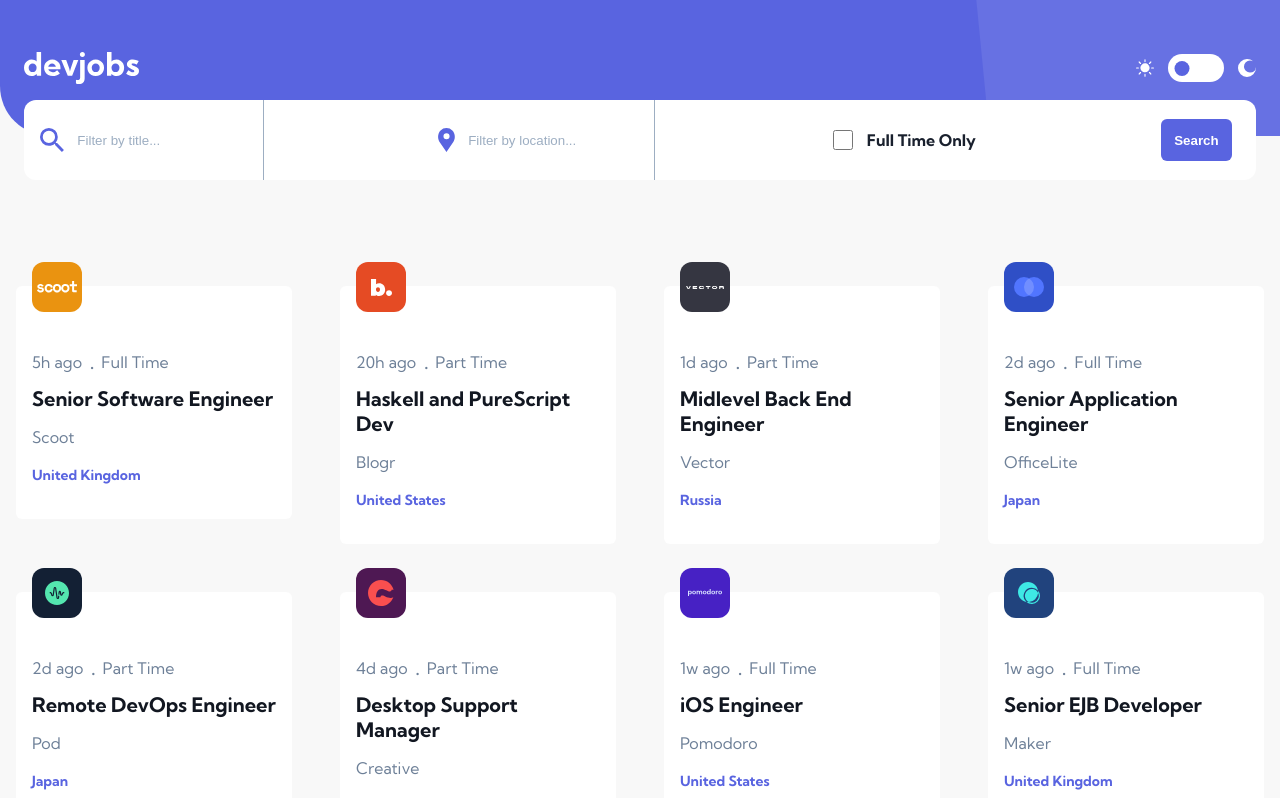
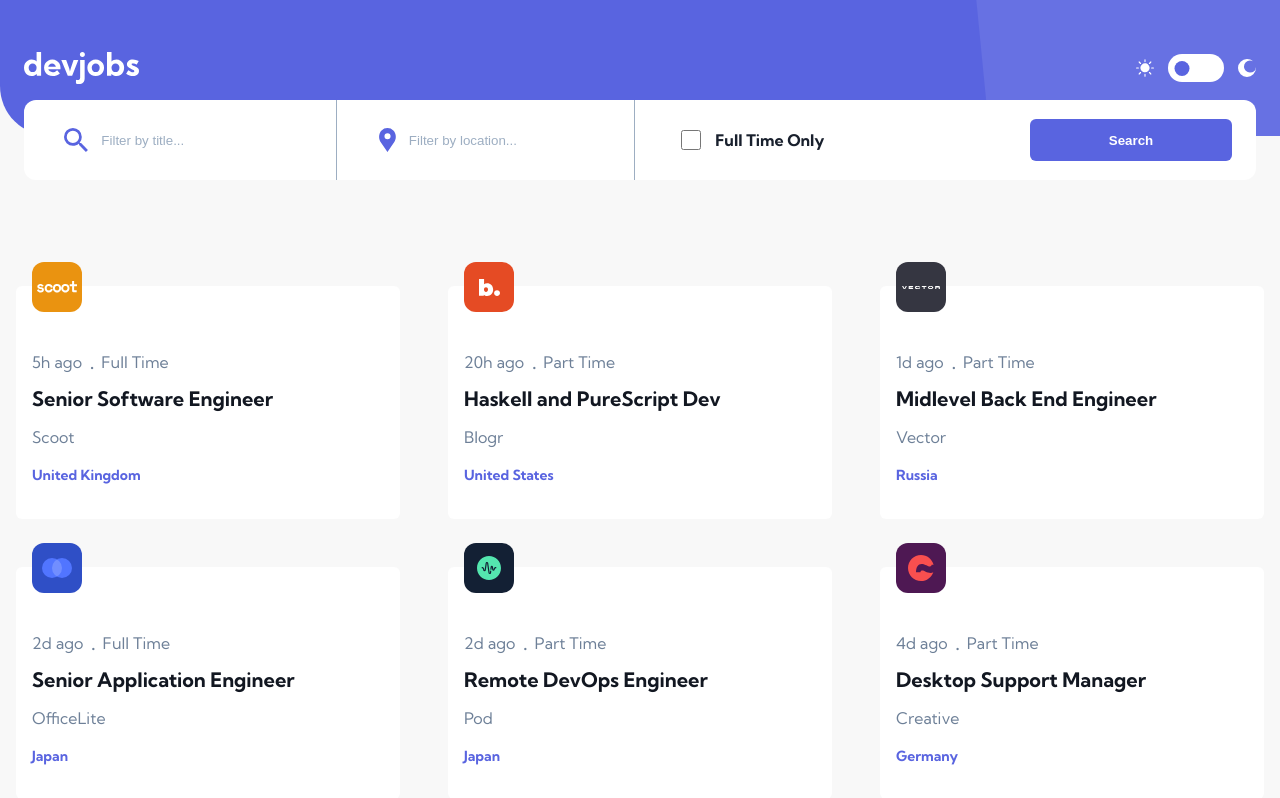
Before and after one commit to agnesnora/devjobs, a React (Vite) app: page / in a window 1280 px wide. Shown: the top 798 px of the page. Built offline with nearby package versions, Linux system fonts and the light colour scheme.

Commit message:
fixing typescript error

```diff
--- a/src/App.css
+++ b/src/App.css
@@ -4,7 +4,6 @@
 
 #root,
 body {
-  max-width: 1440px;
   margin: 0 auto;
   padding: 0;
   font-family: "Kumbh Sans", sans-serif;
--- a/src/App.scss
+++ b/src/App.scss
@@ -6,17 +6,16 @@
 
 #root,
 body {
-  max-width: 1440px;
   margin: 0 auto;
   padding: 0;
 
   // text-align: center;
   font-family: $font;
 }
-.dark,
-.light {
-  // height: 100vh;
-}
+// .dark,
+// .light {
+//   // height: 100vh;
+// }
 .dark {
   background-color: $midnight;
 }
--- a/src/App.tsx
+++ b/src/App.tsx
@@ -14,7 +14,6 @@ type ThemeContextProps = {
   isPopUpOn: boolean;
   setIsPopUpOn: Dispatch<React.SetStateAction<boolean>>;
   windowWidth: number;
-  screen: { mobile: number; desktop: number };
 };
 export const ThemeContext = createContext<null | ThemeContextProps>(null);
 const App: FC = () => {
@@ -22,10 +21,6 @@ const App: FC = () => {
   const [theme, setTheme] = useState("light");
   const [isPopUpOn, setIsPopUpOn] = useState<boolean>(false);
   const [windowWidth, setWindowWidth] = useState<number>(window.innerWidth);
-  const screen: { mobile: number; desktop: number } = {
-    mobile: 768,
-    desktop: 1240,
-  };
 
   useEffect(() => {
     const updateWindowWidth = () => {
@@ -46,7 +41,7 @@ const App: FC = () => {
               theme,
               setTheme,
               windowWidth,
-              screen,
+
               setIsPopUpOn,
               isPopUpOn,
             }}
--- a/src/components/Button/Button.tsx
+++ b/src/components/Button/Button.tsx
@@ -4,21 +4,10 @@ interface ButtonProps {
   children: ReactNode;
   path: string;
   className: string;
-  setMessage?: React.Dispatch<React.SetStateAction<boolean>>;
 }
-export const Button: FC<ButtonProps> = ({
-  children,
-  path,
-  className,
-  setMessage,
-}) => {
+export const Button: FC<ButtonProps> = ({ children, path, className }) => {
   return (
-    <NavLink
-      className={className}
-      to={path}
-      target="_blank"
-      onClick={setMessage}
-    >
+    <NavLink className={className} to={path} target="_blank">
       {children}
     </NavLink>
   );
--- a/src/components/JobDetailPage/JobDetailPage.tsx
+++ b/src/components/JobDetailPage/JobDetailPage.tsx
@@ -30,7 +30,7 @@ export const JobDetailPage: FC<JobDetailProps> = ({ filteredJobs }) => {
       <footer
         className={theme?.theme === "light" ? "footer--light" : "footer--dark"}
       >
-        {(theme?.windowWidth ?? 768) < theme?.screen.mobile ? (
+        {(theme?.windowWidth ?? 768) < 768 ? (
           <Button className="apply--btn" path={"#"}>
             Apply Now
           </Button>
--- a/src/components/JobList/JobList.style.css
+++ b/src/components/JobList/JobList.style.css
@@ -6,7 +6,7 @@
 }
 .desktop--joblist--container .joblist--container {
   display: grid;
-  grid-template-columns: repeat(auto-fill, minmax(300px, 1fr));
+  grid-template-columns: repeat(auto-fill, minmax(330px, 1fr));
   gap: 1em;
   margin-top: 30px;
 }
@@ -24,8 +24,8 @@
   border-radius: 6px;
 }
 
-@media (min-width: 789px) {
+@media (min-width: 769px) {
   .desktop--joblist--container .load--more--btn {
     width: 20%;
   }
-}/*# sourceMappingURL=JobList.style.css.map */
+} /*# sourceMappingURL=JobList.style.css.map */
--- a/src/components/JobList/JobList.style.scss
+++ b/src/components/JobList/JobList.style.scss
@@ -6,7 +6,7 @@
   padding-bottom: 4em;
   .joblist--container {
     display: grid;
-    grid-template-columns: repeat(auto-fill, minmax(300px, 1fr));
+    grid-template-columns: repeat(auto-fill, minmax(330px, 1fr));
     gap: 1em;
     margin-top: 30px;
   }
@@ -25,7 +25,7 @@
     border-radius: 6px;
   }
 }
-@media (min-width: 789px) {
+@media (min-width: 769px) {
   .desktop--joblist--container {
     .load--more--btn {
       width: 20%;
--- a/src/components/JobList/JobList.tsx
+++ b/src/components/JobList/JobList.tsx
@@ -1,4 +1,4 @@
-import { FC, useContext } from "react";
+import { FC } from "react";
 import { JobsData } from "../../../data";
 import { JobCard } from "../JobCard.tsx/JobCard";
 import "./JobList.style.css";
--- a/src/components/Search/Search.style.css
+++ b/src/components/Search/Search.style.css
@@ -117,22 +117,23 @@
   opacity: 1;
 }
 
-@media (min-width: 789px) {
+@media (min-width: 769px) {
   .form--container {
-    display: flex;
-    justify-content: space-between;
-    padding-left: 0;
+    display: grid;
+    grid-template-columns: repeat(3, 1fr) 1fr;
+    gap: 10px;
+    align-items: center;
   }
   .form--container .icon--input--wrapper {
     display: flex;
     align-items: center;
     padding-left: 1em;
+    border-right: 1px #9daec2 solid;
   }
   .form--container .icon--input--wrapper:nth-child(2) {
-    padding-left: 0;
+    padding-left: 2em;
   }
   .form--container .icon--input--wrapper input {
-    border-right: 1px #9daec2 solid;
     text-align: left;
     min-width: 200px;
     padding-left: 1em;
@@ -140,6 +141,7 @@
   .form--container .checkbox--label--wrapper {
     display: flex;
     align-items: center;
+    padding-left: 2em;
   }
   .form--container .checkbox--label--wrapper .checkbox {
     width: 20px;
@@ -152,7 +154,10 @@
   }
   .form--container button {
     background-color: #5964e0;
+    display: inline-block;
+    width: 70%;
     color: #ffffff;
+    justify-self: right;
     border: none;
     border-radius: 6px;
     padding: 1em;
--- a/src/components/Search/Search.style.scss
+++ b/src/components/Search/Search.style.scss
@@ -130,21 +130,25 @@
 //   width: 90%;
 //   z-index: 0;
 // }
-@media (min-width: 789px) {
+@media (min-width: 769px) {
   .form--container {
-    display: flex;
-    justify-content: space-between;
-    padding-left: 0;
+    // display: flex;
+    // justify-content: space-between;
+    // padding-left: 0;
+    display: grid;
+    grid-template-columns: repeat(3, 1fr) 1fr;
+    gap: 10px;
+    align-items: center;
 
     .icon--input--wrapper {
       display: flex;
       align-items: center;
       padding-left: 1em;
+      border-right: 1px $grey solid;
       &:nth-child(2) {
-        padding-left: 0;
+        padding-left: 2em;
       }
       input {
-        border-right: 1px $grey solid;
         text-align: left;
         min-width: 200px;
         padding-left: 1em;
@@ -153,6 +157,8 @@
     .checkbox--label--wrapper {
       display: flex;
       align-items: center;
+      padding-left: 2em;
+
       .checkbox {
         width: 20px;
         height: 20px;
@@ -166,7 +172,10 @@
 
     button {
       background-color: $violet;
+      display: inline-block;
+      width: 70%;
       color: $pureWhite;
+      justify-self: right;
 
       border: none;
       border-radius: 6px;
--- a/src/components/Search/Search.tsx
+++ b/src/components/Search/Search.tsx
@@ -59,7 +59,7 @@ export const Search: FC<SearchProps> = ({
   };
   return (
     <>
-      {(themeContext?.windowWidth ?? 768) < themeContext?.screen.mobile ? (
+      {(themeContext?.windowWidth ?? 769) < 768 ? (
         <div className="container">
           <div className={`overlay ${isPopUpOn ? "active" : ""}`}></div>{" "}
           <form
```
Also changed, not shown: 2 other files (tests, documents, lock files or other folders).
